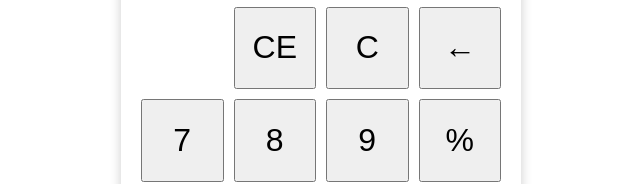
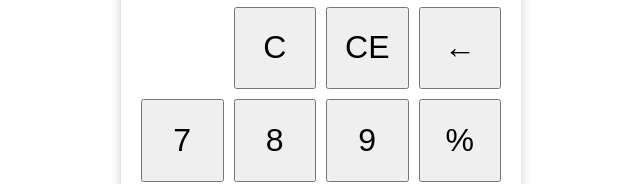
Before and after one commit to etanyosef/calculator, a plain HTML site: page index.html in a window 1280 px wide. Shown: the part 228-412 px from the top of the page, 319-959 px from the left. Drawn offline with Linux system fonts and the light colour scheme.

Commit message:
switch clear and clear entry buttons

```diff
--- a/index.html
+++ b/index.html
@@ -20,8 +20,8 @@
             <div class="calc-keys">
                 <div class="key-rows">
                     <button class="hidden"></button>
-                    <button class="clear-all">CE</button>
-                    <button class="clear-entry">C</button>
+                    <button class="clear-all">C</button>
+                    <button class="clear-entry">CE</button>
                     <button>&#8592;</button>
                 </div>
                 <div class="key-rows">
```
